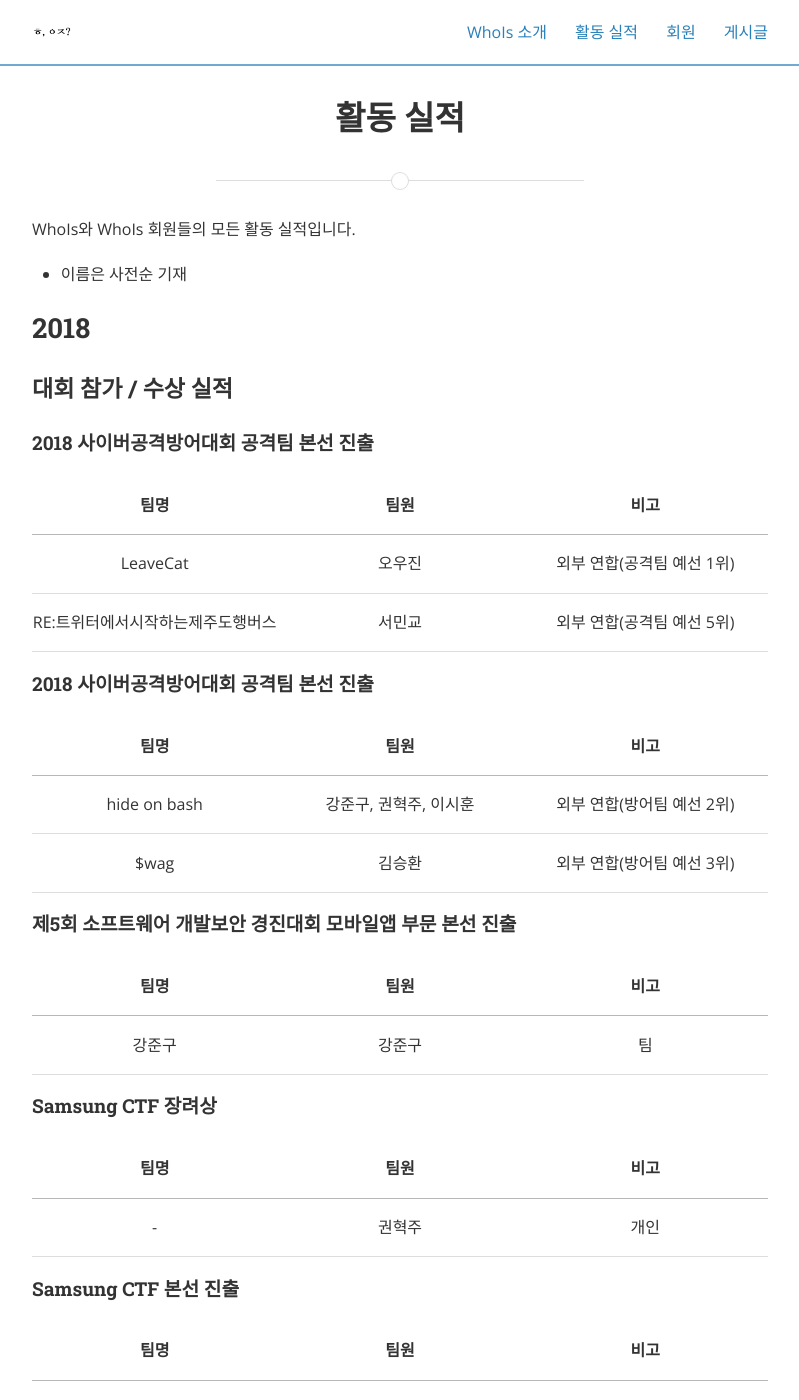
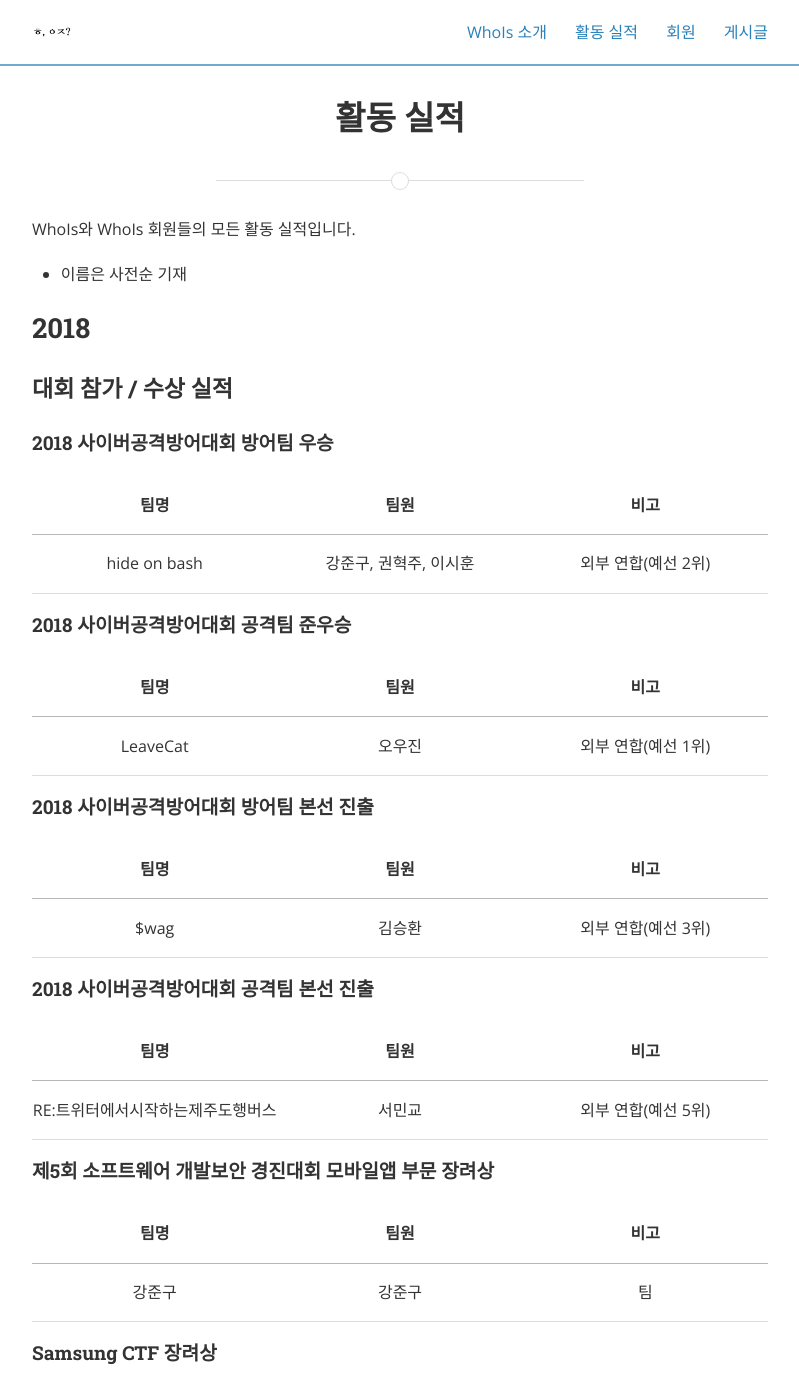
Before and after one commit to ajou-whois/ajou-whois.github.io, a Jekyll site: the page built from achievement.md, in a window 1280 px wide and 1400 px high. Shown: the whole window, without its empty margins (240-1039 px from the left). Built offline with Jekyll 4.4.1, drawn with Linux system fonts in a browser that asks for light colours; nearby versions of some CDN libraries.

Commit message:
수상 실적 추가 20181101

```diff
--- a/achievement.md
+++ b/achievement.md
@@ -12,21 +12,31 @@ WhoIs와 WhoIs 회원들의 모든 활동 실적입니다.
 
 ### 대회 참가 / 수상 실적
 
-#### 2018 사이버공격방어대회 공격팀 본선 진출
+#### 2018 사이버공격방어대회 방어팀 우승
 
 | 팀명 | 팀원 | 비고 |
 |:-:|:-:|:-:|
-| LeaveCat | 오우진 | 외부 연합(공격팀 예선 1위) |
-| RE:트위터에서시작하는제주도행버스 | 서민교 | 외부 연합(공격팀 예선 5위) |
+| hide on bash | 강준구, 권혁주, 이시훈 | 외부 연합(예선 2위) |
+
+#### 2018 사이버공격방어대회 공격팀 준우승
+
+| 팀명 | 팀원 | 비고 |
+|:-:|:-:|:-:|
+| LeaveCat | 오우진 | 외부 연합(예선 1위) |
+
+#### 2018 사이버공격방어대회 방어팀 본선 진출
+
+| 팀명 | 팀원 | 비고 |
+|:-:|:-:|:-:|
+| $wag | 김승환 | 외부 연합(예선 3위) |
 
 #### 2018 사이버공격방어대회 공격팀 본선 진출
 
 | 팀명 | 팀원 | 비고 |
 |:-:|:-:|:-:|
-| hide on bash | 강준구, 권혁주, 이시훈 | 외부 연합(방어팀 예선 2위) |
-| $wag | 김승환 | 외부 연합(방어팀 예선 3위) |
+| RE:트위터에서시작하는제주도행버스 | 서민교 | 외부 연합(예선 5위) |
 
-#### 제5회 소프트웨어 개발보안 경진대회 모바일앱 부문 본선 진출
+#### 제5회 소프트웨어 개발보안 경진대회 모바일앱 부문 장려상
 
 | 팀명 | 팀원 | 비고 |
 |:-:|:-:|:-:|
```
